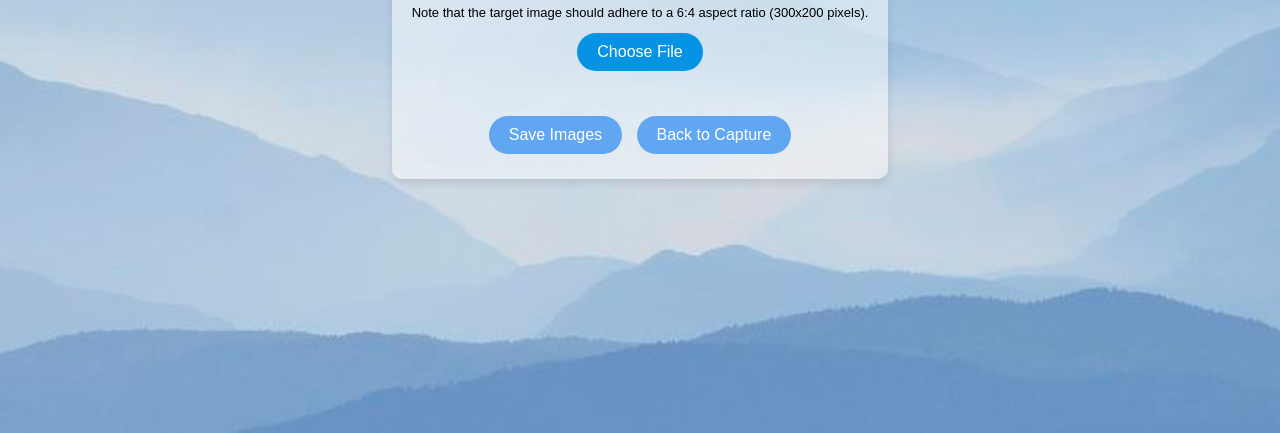
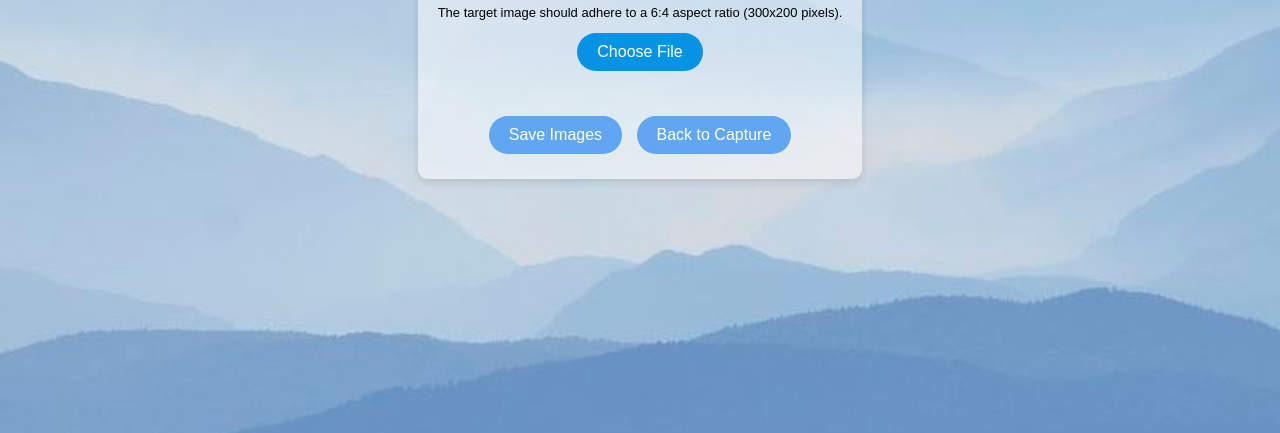
Before and after one commit to falcom0521/faceswap, a plain HTML site: page face-swap-project/frontend/upload.html in a window 1280 px wide. Shown: the part 367-800 px from the top of the page. Drawn offline with Linux system fonts and the light colour scheme.

```diff
--- a/face-swap-project/frontend/upload.html
+++ b/face-swap-project/frontend/upload.html
@@ -9,7 +9,7 @@
 <body>
     <div class="container">
         <h1>UPLOAD IMAGES</h1>
-        <p> Note that the target image should adhere to a 6:4 aspect ratio (300x200 pixels).</p>
+        <p> The target image should adhere to a 6:4 aspect ratio (300x200 pixels).</p>
         <label for="fileInput" class="choose-file-btn">Choose File</label>
         <input type="file" id="fileInput" multiple class="file-input">
         <div id="imageDetails" class="image-details"></div>
```
